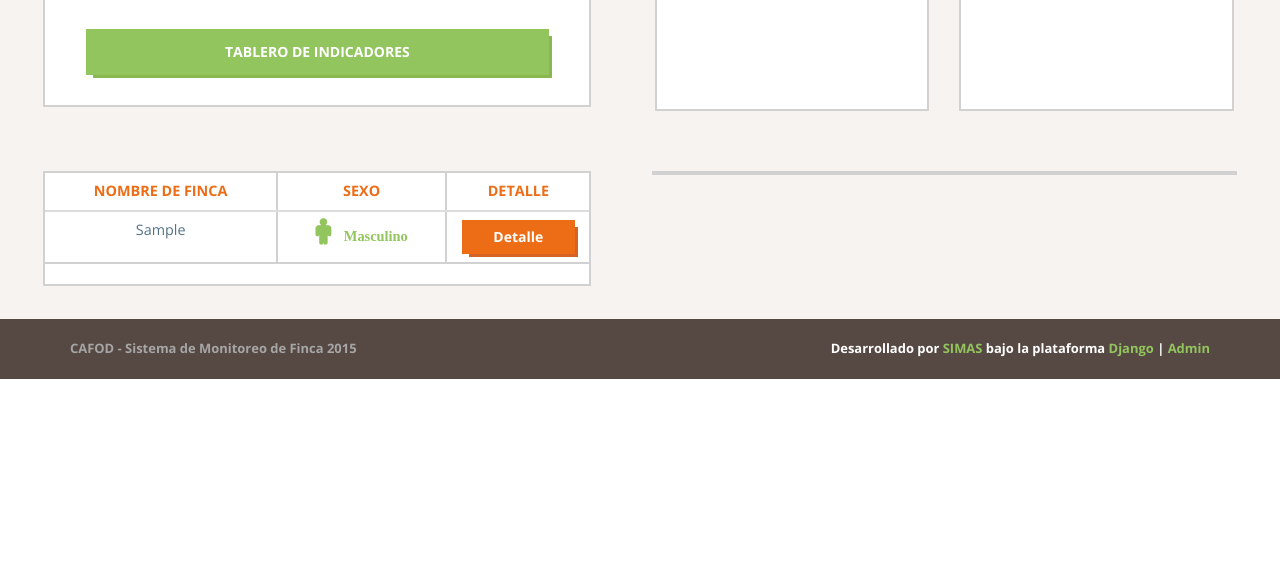
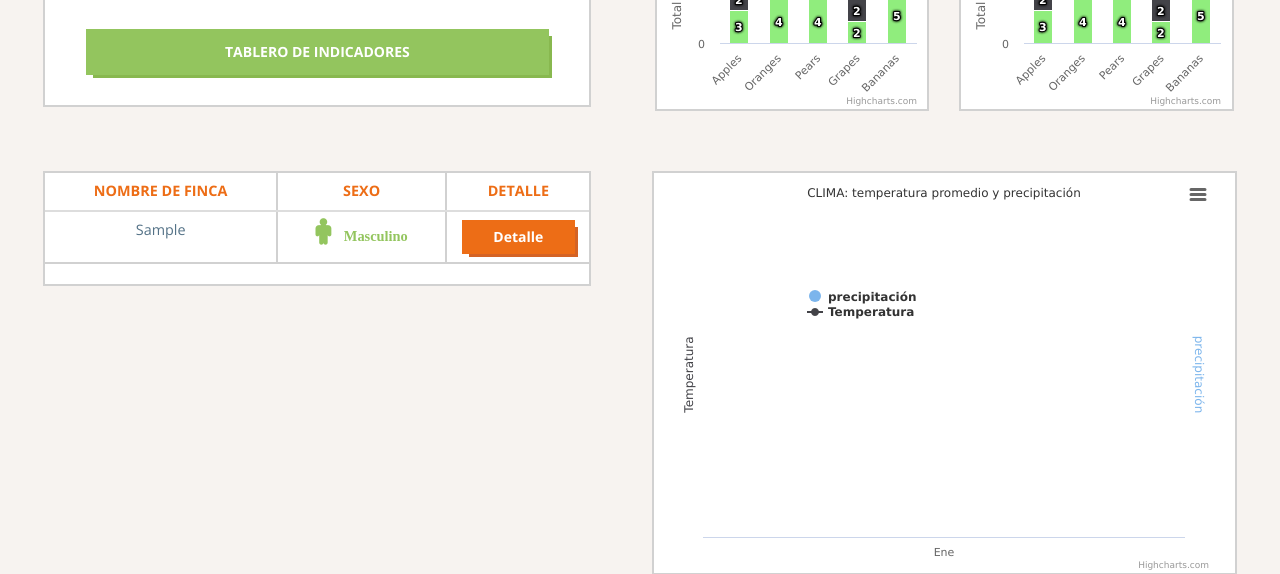
Before and after one commit to shiminasai/mapafinca, a Django app: template templates/dashboard.html in a window 1280 px wide. Shown: the part 730-1304 px from the top of the page. Before the commit the page ends 1109 px from the top, so only its background shows below. Run offline with Django 3.2, Linux system fonts and the light colour scheme; tables that the repository leaves empty hold one stand-in row (values such as "Sample post"); the template is opened without the code that fills it: values that come from a table or form of the project are taken from there, most other values are stand-ins (such as "Sample title", 1, 10 or a date in 2020); data that the repository does not hold is empty; parts of the project's set-up code (start-up, migrations or seed data) failed here and were passed over; some libraries are stand-ins or nearby versions.

Commit message:
fix ingresos js

```diff
--- a/templates/dashboard.html
+++ b/templates/dashboard.html
@@ -195,18 +195,18 @@
             data: [{% if tradicional == None %}0 {%else%}{{tradicional}},{% endif %}]
         }, {
             name: 'c. huertos',
-            data: [{% if tradicional == None %}0 {%else%}{{huertos}},{% endif %}]
+            data: [{% if huertos == None %}0 {%else%}{{huertos}},{% endif %}]
         }, {
             name: 'o. fuentes',
-            data: [{% if tradicional == None %}0 {%else%}{{fuente}},{% endif %}]
+            data: [{% if fuente == None %}0 {%else%}{{fuente}},{% endif %}]
         },
         {
             name: 'ganado',
-            data: [{% if tradicional == None %}0 {%else%}{{ganado}},{% endif %}]
+            data: [{% if ganado == None %}0 {%else%}{{ganado}},{% endif %}]
         },
         {
             name: 'procesamiento',
-            data: [{% if tradicional == None %}0 {%else%}{{procesamiento}}{% endif %},]
+            data: [{% if ganado == None %}0 {%else%}{{ganado}}{% endif %},]
         },
         ]
     });
```
